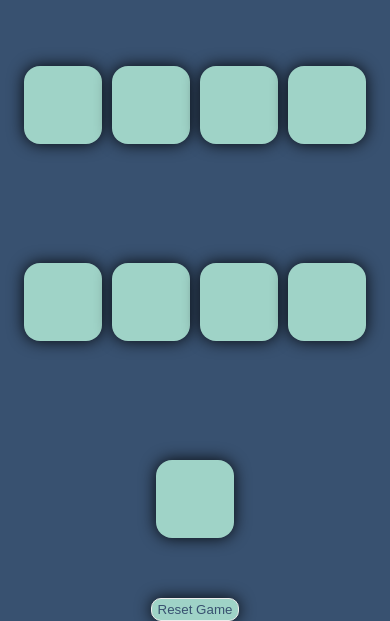
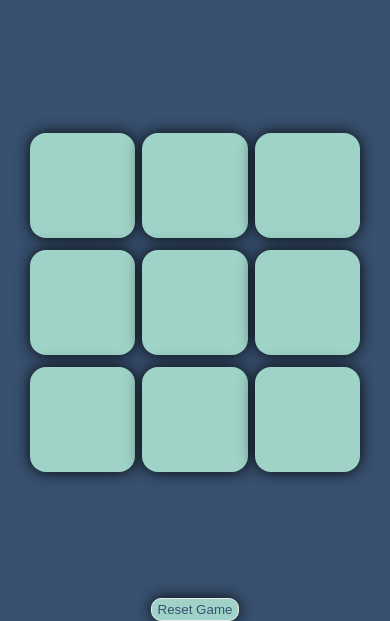
Before and after one commit to Basil-Yaqoob/Tic-Tac-Toe-Game, a plain HTML site: page index.html in a window 390 px wide. Shown: the part 266-887 px from the top of the page. Drawn offline with Linux system fonts and the light colour scheme.

Commit message:
Update style.css

```diff
--- a/style.css
+++ b/style.css
@@ -1,67 +1,103 @@
-*{
+
+* {
     margin: 0;
     box-sizing: border-box;
 }
-body{
+
+body {
     background-color: #385170;
 }
-#start{
 
+#start {
     margin-top: 2px;
     font-size: 10vh;
 }
-h1{
+
+h1 {
     text-align: center;
     color: #ececec;
 }
-#hed{
+
+#hed {
     margin-top: 30px;
 }
-.container{
+
+.container {
     justify-content: center;
     align-items: center;
-    height:70vh;
+    height: 70vh;
     display: flex;
     margin-top: 10px;
 }
-.game{
-    height: 70vh;
-    width: 80vh;
+
+.game {
+    height: 70vmin;
+    width: 70vmin;
     display: flex;
     text-align: center;
     justify-content: center;
     align-items: center;
     flex-wrap: wrap;
+}
 
-}
-.box{
-    width: 20vmin;
-    height: 20vmin;
-    margin:5px;
+.box {
+    width: 30%;
+    height: 30%;
+    margin: 1%;
     border-radius: 1rem;
     border: none;
-    box-shadow: 0 0 1rem rgba(0, 0,0,0.9);
+    box-shadow: 0 0 1rem rgba(0, 0, 0, 0.9);
     background-color: #9fd3c7;
-    font-size: 10vmin;
+    font-size: 5vw;
     color: #ececec;
 }
-.reset-con{
+
+.reset-con {
     display: flex;
     justify-content: center;
     align-items: center;
     margin: 0;
 }
-.reset{
+
+.reset {
     background-color: #9fd3c7;
     border: 1px solid #ececec;
     border-radius: 10px;
-    color:#385170;
+    color: #385170;
     height: 23px;
-    box-shadow: 0 0 1rem rgba(0, 0,0,0.9);
+    box-shadow: 0 0 1rem rgba(0, 0, 0, 0.9);
 }
+
 .box:active {
-    transform: translateY(2px); /* Optional: a slight effect when the button is pressed */
+    transform: translateY(2px);
 }
+
 .reset:active {
-    transform: translateY(2px); /* Optional: a slight effect when the button is pressed */
+    transform: translateY(2px);
 }
+
+@media (max-width: 768px) {
+    .game {
+        height: 80vmin;
+        width: 80vmin;
+    }
+
+    .box {
+        width: 32%;
+        height: 32%;
+        font-size: 8vw;
+    }
+}
+
+@media (max-width: 480px) {
+    .game {
+        height: 90vmin;
+        width: 90vmin;
+    }
+
+    .box {
+        width: 30%;
+        height: 30%;
+        font-size: 10vw;
+    }
+}
```
